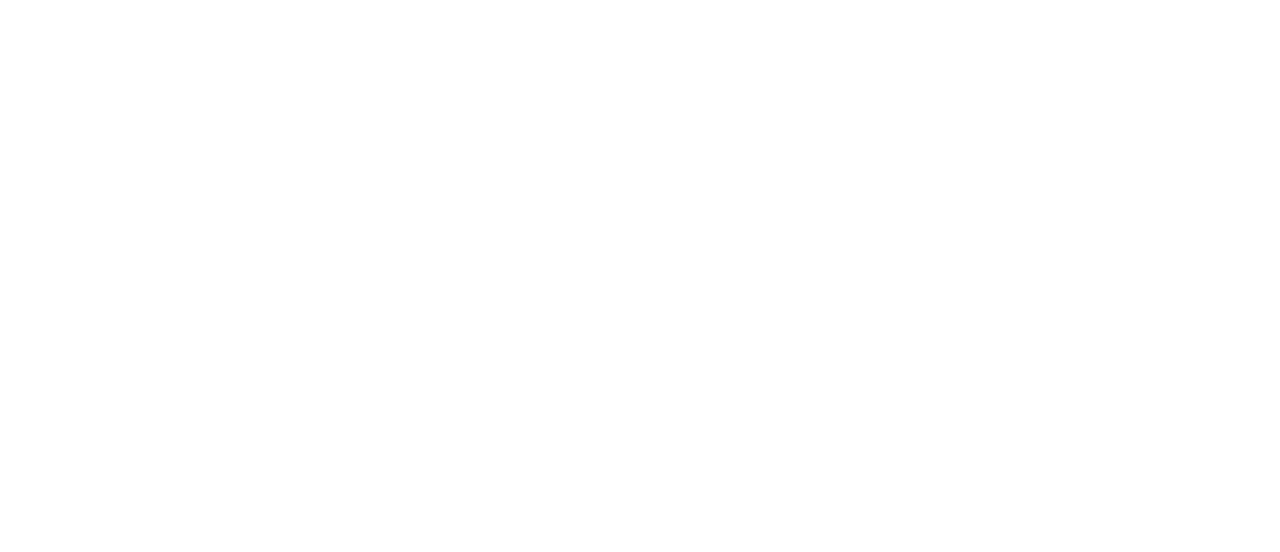
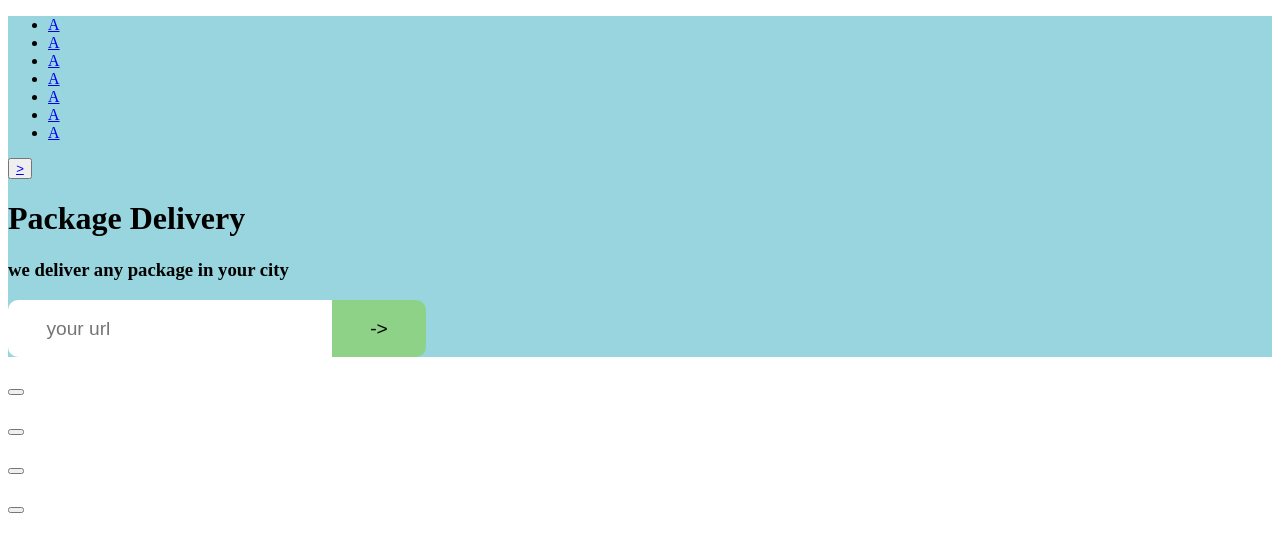
Before and after one commit to prunieres/deliver, a website: page index.html in a window 1280 px wide. Drawn offline with Linux system fonts and the light colour scheme.

Commit message:
the html main and header

```diff
--- a/css/scss/style.scss
+++ b/css/scss/style.scss
@@ -0,0 +1,22 @@
+.input-btn {
+
+
+    >:first-child {
+        border-radius: 10px 0 0 10px;
+    }
+    >:last-child {
+        border-radius: 0 10px 10px 0;
+    }
+    button {
+        background-color: rgb(141, 210, 135);
+    }
+    button, input {
+        border: none;
+        font-size: 1.2rem;
+        line-height: 3em;
+        padding: 0 2em;
+    }
+}
+header {
+    background-color: rgb(152, 213, 222);
+}
--- a/index.html
+++ b/index.html
@@ -4,9 +4,62 @@
         <meta charset="utf-8">
         <title>Deliver</title>
         <meta name="viewport" content="width=device-width, initial-scale=1.0">
-
+        <link rel="stylesheet" href="css/style.css">
     </head>
     <body>
+        <header>
+            <nav class="navbar">
+                <ul>
+                    <li><a href="#">A</a></li>
+                    <li><a href="#">A</a></li>
+                    <li><a href="#">A</a></li>
+                    <li><a href="#">A</a></li>
+                    <li><a href="#">A</a></li>
+                    <li><a href="#">A</a></li>
+                    <li><a href="#">A</a></li>
+                </ul>
+            </nav>
+            <button class="round"><a href="#"><i>></i></a></button>
+            <h1>Package Delivery</h1>
+            <h3>we deliver any package in your city</h3>
+            <div class="input-btn">
+                <input type="input" class="item-large" placeholder="your url" ></input><button class="item-large">-></button>
+            </div>
+        </header>
+        <body>
+            <section>
+                <h2></h2>
+                <h4></h4>
+                <p></p>
+                <button></button>
+            </section>
+            <section>
+                <h2></h2>
+                <h4></h4>
+                <p></p>
+                <button></button>
+            </section>
+            <section>
+                <h2></h2>
+                <h4></h4>
+                <p></p>
+                <button></button>
+            </section>
+            <div class="card-long">
+                <h2></h2>
+                <p></p>
+                <a href="#"></a>
+            </div>
+            <section>
+                <h2></h2>
+                <h4></h4>
+                <p></p>
+                <button></button>
+            </section>
+        </body>
+        <footer>
+
+        </footer>
 
     </body>
 </html>
```
Also changed, not shown: css/style.css (added), 1 other file.
